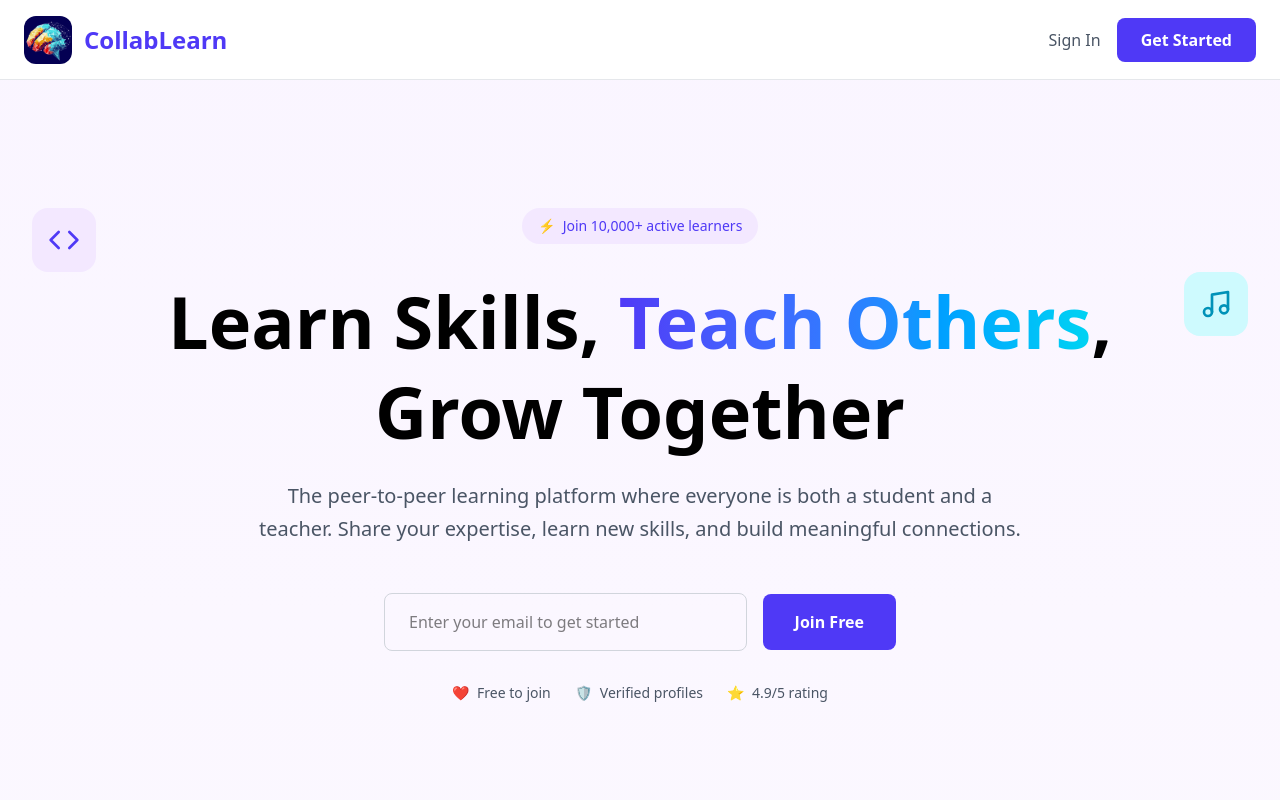
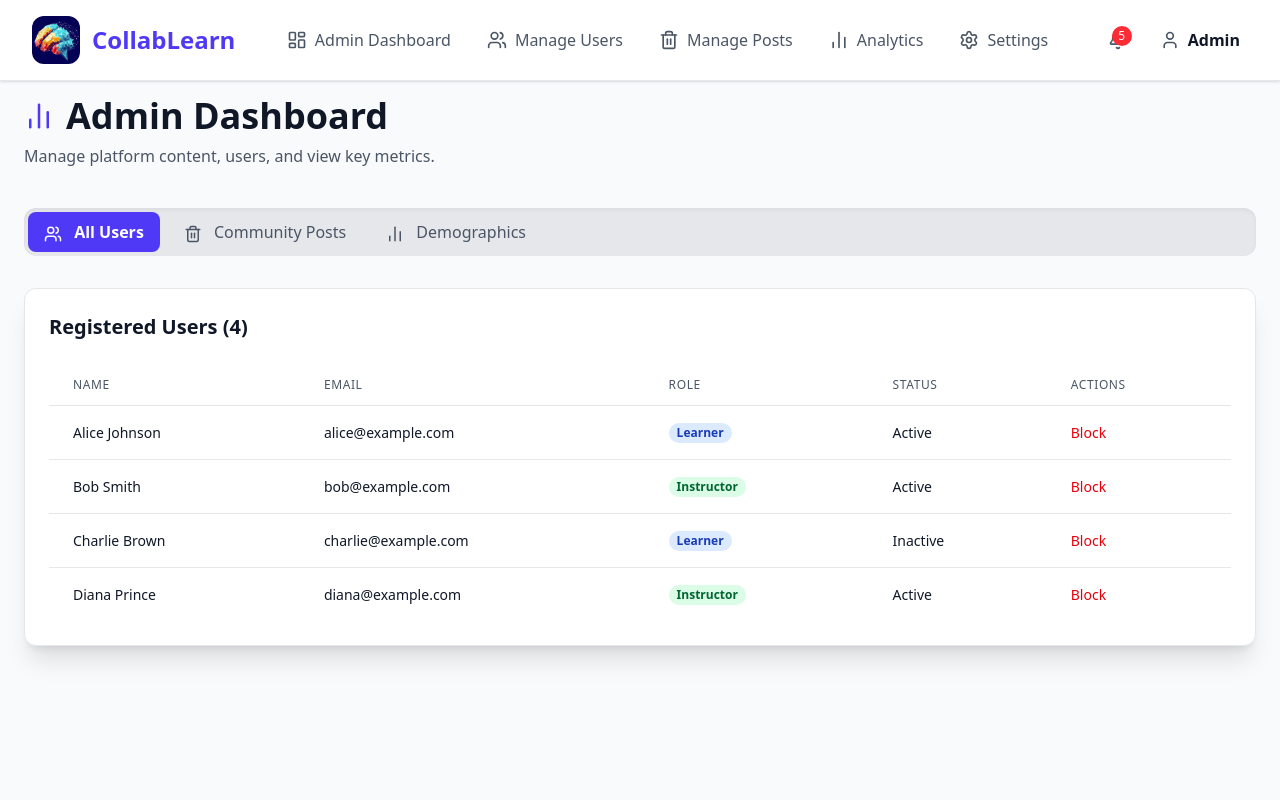
Before and after one commit to S-Nitya/CollabLearn, a React (Vite) app in the folder client/: page / in a window 1280 px wide. Shown: the top 800 px of the page. Built offline with nearby package versions, Linux system fonts and the light colour scheme.

Commit message:
Admin stuff

```diff
--- a/client/src/App.jsx
+++ b/client/src/App.jsx
@@ -1,44 +1,50 @@
-import React from 'react';
-import { Routes, Route } from 'react-router-dom';
-import { Toaster } from 'react-hot-toast';
-import CollabLearnLanding from './components/user/landingPage';
-import LoginPage from './auth/login';
-import SignupPage from './auth/signup';
-import Dashboard from './components/user/dashboard';
-import BrowseSkills from './components/user/browseSkills';
-import CalendarPage from './components/user/calendar';
-import CommunityPage from './components/user/community';
-import Achievements from './components/user/Achievements';
-import ProfilePage from './components/user/ProfilePage';
-import ProtectedRoute from './auth/ProtectedRoute';
-import MessagesPage from './components/user/Messages';
-import PostPage from './components/user/PostPage';
-import BookingSessionPage from './components/user/bookSession';
-import SettingsPage from './components/user/settingsPage';
+// import React from 'react';
+// import { Routes, Route } from 'react-router-dom';
+// import { Toaster } from 'react-hot-toast';
+// import CollabLearnLanding from './components/user/landingPage';
+// import LoginPage from './auth/login';
+// import SignupPage from './auth/signup';
+// import Dashboard from './components/user/dashboard';
+// import BrowseSkills from './components/user/browseSkills';
+// import CalendarPage from './components/user/calendar';
+// import CommunityPage from './components/user/community';
+// import Achievements from './components/user/Achievements';
+// import ProfilePage from './components/user/ProfilePage';
+// import ProtectedRoute from './auth/ProtectedRoute';
+// import MessagesPage from './components/user/Messages';
+// import PostPage from './components/user/PostPage';
+// import BookingSessionPage from './components/user/bookSession';
+// import SettingsPage from './components/user/settingsPage';
+// import AdminDashboard from './components/admin/AdminDashboard';
 
-function App() {
-  return (
-    <div>
-      <Toaster />
-      <Routes>
-        <Route path="/" element={<CollabLearnLanding />} />
-        <Route path="/login" element={<LoginPage />} />
-        <Route path="/signup" element={<SignupPage />} />
-        <Route path="/dashboard" element={<ProtectedRoute><Dashboard /></ProtectedRoute>} />
-        <Route path="/browse-skills" element={<ProtectedRoute><BrowseSkills /></ProtectedRoute>} />
-        <Route path="/calendar" element={<ProtectedRoute><CalendarPage /></ProtectedRoute>} />
-        <Route path="/community" element={<ProtectedRoute><CommunityPage /></ProtectedRoute>} />
-        <Route path="/post/:postId" element={<ProtectedRoute><PostPage /></ProtectedRoute>} />
-        <Route path="/messages" element={<ProtectedRoute><MessagesPage/></ProtectedRoute>} />
-        <Route path="/achievements" element={<ProtectedRoute><Achievements /></ProtectedRoute>} />
-        <Route path="/profile" element={<ProtectedRoute><ProfilePage /></ProtectedRoute>} />
-        <Route path="/book-session" element={<ProtectedRoute><BookingSessionPage /></ProtectedRoute>} />
-        <Route path="/settings" element={<ProtectedRoute><SettingsPage /></ProtectedRoute>} />
+// function App() {
+//   return (
+//     <div>
+//                   <Toaster />
+//                   <Routes>
+//                         <Route path="/" element={<CollabLearnLanding />} />
+//                         <Route path="/login" element={<LoginPage />} />
+//                         <Route path="/signup" element={<SignupPage />} />
+//                         <Route path="/dashboard" element={<ProtectedRoute><Dashboard /></ProtectedRoute>} />
+//                         <Route path="/browse-skills" element={<ProtectedRoute><BrowseSkills /></ProtectedRoute>} />
+//                         <Route path="/calendar" element={<ProtectedRoute><CalendarPage /></ProtectedRoute>} />
+//                         <Route path="/community" element={<ProtectedRoute><CommunityPage /></ProtectedRoute>} />
+//                         <Route path="/post/:postId" element={<ProtectedRoute><PostPage /></ProtectedRoute>} />
+//                         <Route path="/messages" element={<ProtectedRoute><MessagesPage/></ProtectedRoute>} />
+//                         <Route path="/achievements" element={<ProtectedRoute><Achievements /></ProtectedRoute>} />
+//                         <Route path="/profile" element={<ProtectedRoute><ProfilePage /></ProtectedRoute>} />
+//                         <Route path="/book-session" element={<ProtectedRoute><BookingSessionPage /></ProtectedRoute>} />
+//                         <Route path="/settings" element={<ProtectedRoute><SettingsPage /></ProtectedRoute>} />
+//                   </Routes>
+//     </div>
+//   );
+// }
 
-      </Routes>
-      {/* <SettingsPage /> */}
-    </div>
-  );
+// export default App;
+
+import React from "react";
+import AdminDashboard from "./components/admin/AdminDashboard";
+
+export default function App() {
+  return <AdminDashboard />;
 }
-
-export default App;
--- a/client/src/components/admin/AdminDashboard.jsx
+++ b/client/src/components/admin/AdminDashboard.jsx
@@ -1,9 +1,8 @@
 import React, { useState, useEffect } from 'react';
 import { Users, Trash2, BarChart2, CheckCircle, X, Loader } from 'lucide-react';
-// Assuming the useTheme hook is available via your context
-import { useTheme } from './context/ThemeContext';
-// Assuming MainNavbar exists at this path
-import MainNavbar from '../navbar/mainNavbar';
+
+// Assuming AdminNavbar exists at this path
+import AdminNavbar from '../../navbar/adminNavbar';
 
 // --- Dummy Data (Replace with API calls) ---
 const initialUsers = [
@@ -19,24 +18,21 @@ const initialPosts = [
     { id: 103, author: 'Alice Johnson', content: 'Completed my first HTML session!', date: '2025-09-30', reports: 0, status: 'Live' },
 ];
 
+// --- Static Theme Classes (Light Mode) ---
+const themeBg = 'bg-gray-50 text-gray-900';
+const primaryText = 'text-indigo-600';
+const subtleText = 'text-gray-600';
+const buttonClass = (isActive) => isActive
+    ? `py-2 px-4 rounded-lg font-semibold bg-indigo-600 text-white`
+    : `py-2 px-4 rounded-lg font-medium hover:bg-gray-200 ${subtleText}`;
+
+
 // --- Main Component ---
 export default function AdminDashboard() {
-    // Access theme context for dark mode styling
-    const { isDarkMode } = useTheme();
     const [activeTab, setActiveTab] = useState('users'); // users, posts, demographics
     const [users, setUsers] = useState(initialUsers);
     const [posts, setPosts] = useState(initialPosts);
     const [loading, setLoading] = useState(false);
-
-    // --- Theme Utility Classes ---
-    const themeBg = isDarkMode ? 'bg-gray-900 text-gray-50' : 'bg-gray-50 text-gray-900';
-    const cardBg = isDarkMode ? 'bg-gray-800 border-gray-700' : 'bg-white border-gray-200';
-    const primaryText = isDarkMode ? 'text-indigo-400' : 'text-indigo-600';
-    const subtleText = isDarkMode ? 'text-gray-400' : 'text-gray-600';
-    const buttonClass = (isActive) => isActive
-        ? `py-2 px-4 rounded-lg font-semibold ${isDarkMode ? 'bg-indigo-700 text-white' : 'bg-indigo-600 text-white'}`
-        : `py-2 px-4 rounded-lg font-medium hover:bg-gray-200 dark:hover:bg-gray-700 ${subtleText}`;
-
 
     // --- Admin Actions ---
 
@@ -62,9 +58,9 @@ export default function AdminDashboard() {
 
     // --- Sub-Component: Users Table ---
     const UserManagement = () => (
-        <div className={`shadow-xl rounded-xl p-6 ${cardBg} overflow-x-auto`}>
+        <div className={`shadow-xl rounded-xl p-6 bg-white border border-gray-200 overflow-x-auto`}>
             <h3 className="text-xl font-bold mb-6">Registered Users ({users.length})</h3>
-            <table className="min-w-full divide-y divide-gray-200 dark:divide-gray-700">
+            <table className="min-w-full divide-y divide-gray-200">
                 <thead>
                     <tr>
                         {['Name', 'Email', 'Role', 'Status', 'Actions'].map(header => (
@@ -74,13 +70,13 @@ export default function AdminDashboard() {
                         ))}
                     </tr>
                 </thead>
-                <tbody className="divide-y divide-gray-200 dark:divide-gray-700">
+                <tbody className="divide-y divide-gray-200">
                     {users.map(user => (
                         <tr key={user.id} className={user.status === 'Blocked' ? 'opacity-50' : ''}>
                             <td className="px-6 py-4 whitespace-nowrap text-sm font-medium">{user.name}</td>
                             <td className="px-6 py-4 whitespace-nowrap text-sm">{user.email}</td>
                             <td className="px-6 py-4 whitespace-nowrap text-sm">
-                                <span className={`inline-flex px-2 text-xs font-semibold leading-5 rounded-full ${user.role === 'Instructor' ? 'bg-green-100 text-green-800 dark:bg-green-900 dark:text-green-300' : 'bg-blue-100 text-blue-800 dark:bg-blue-900 dark:text-blue-300'}`}>
+                                <span className={`inline-flex px-2 text-xs font-semibold leading-5 rounded-full ${user.role === 'Instructor' ? 'bg-green-100 text-green-800' : 'bg-blue-100 text-blue-800'}`}>
                                     {user.role}
                                 </span>
                             </td>
@@ -91,7 +87,7 @@ export default function AdminDashboard() {
                                 <button
                                     onClick={() => blockUser(user.id)}
                                     disabled={user.status === 'Blocked' || loading}
-                                    className="text-red-600 hover:text-red-900 dark:text-red-400 dark:hover:text-red-200 disabled:opacity-50"
+                                    className="text-red-600 hover:text-red-900 disabled:opacity-50"
                                 >
                                     {user.status === 'Blocked' ? 'Blocked' : 'Block'}
                                 </button>
@@ -106,9 +102,9 @@ export default function AdminDashboard() {
 
     // --- Sub-Component: Posts Table ---
     const PostManagement = () => (
-        <div className={`shadow-xl rounded-xl p-6 ${cardBg} overflow-x-auto`}>
+        <div className={`shadow-xl rounded-xl p-6 bg-white border border-gray-200 overflow-x-auto`}>
             <h3 className="text-xl font-bold mb-6">Community Posts ({posts.length})</h3>
-            <table className="min-w-full divide-y divide-gray-200 dark:divide-gray-700">
+            <table className="min-w-full divide-y divide-gray-200">
                 <thead>
                     <tr>
                         {['Post ID', 'Author', 'Content Preview', 'Reports', 'Actions'].map(header => (
@@ -118,9 +114,9 @@ export default function AdminDashboard() {
                         ))}
                     </tr>
                 </thead>
-                <tbody className="divide-y divide-gray-200 dark:divide-gray-700">
+                <tbody className="divide-y divide-gray-200">
                     {posts.map(post => (
-                        <tr key={post.id} className={post.reports > 0 ? 'bg-red-50 dark:bg-red-900/20' : ''}>
+                        <tr key={post.id} className={post.reports > 0 ? 'bg-red-50' : ''}>
                             <td className="px-6 py-4 whitespace-nowrap text-sm font-medium">{post.id}</td>
                             <td className="px-6 py-4 whitespace-nowrap text-sm">{post.author}</td>
                             <td className="px-6 py-4 max-w-xs truncate text-sm">{post.content}</td>
@@ -129,7 +125,7 @@ export default function AdminDashboard() {
                                 <button
                                     onClick={() => deletePost(post.id)}
                                     disabled={loading}
-                                    className="text-red-600 hover:text-red-900 dark:text-red-400 dark:hover:text-red-200"
+                                    className="text-red-600 hover:text-red-900"
                                 >
                                     <Trash2 size={16} className="inline mr-1" /> Delete
                                 </button>
@@ -161,7 +157,7 @@ export default function AdminDashboard() {
                 <h3 className="text-xl font-bold mb-6">User Demographics & Platform Health</h3>
                 <div className="grid grid-cols-1 md:grid-cols-2 lg:grid-cols-4 gap-6 mb-8">
                     {dataCards.map((card, index) => (
-                        <div key={index} className={`p-5 rounded-xl shadow-md ${cardBg}`}>
+                        <div key={index} className={`p-5 rounded-xl shadow-md bg-white border border-gray-200`}>
                             <div className="flex items-center justify-between">
                                 <div className={`${card.color}`}>
                                     {card.icon}
@@ -175,7 +171,7 @@ export default function AdminDashboard() {
                     ))}
                 </div>
 
-                <div className={`p-6 rounded-xl shadow-md ${cardBg}`}>
+                <div className={`p-6 rounded-xl shadow-md bg-white border border-gray-200`}>
                     <h4 className="text-lg font-semibold mb-4 border-b pb-2">User Role Breakdown</h4>
                     <div className="flex justify-around items-center h-40">
                         {/* Simple Bar/Donut Chart Placeholder */}
@@ -199,7 +195,8 @@ export default function AdminDashboard() {
     // --- Main Render ---
     return (
         <div className={`min-h-screen ${themeBg} font-sans transition-colors duration-500`}>
-            <MainNavbar isDarkMode={isDarkMode} />
+            {/* Using the AdminNavbar */}
+            <AdminNavbar />
 
             <div className="pt-24 max-w-7xl mx-auto px-6 py-12">
                 <header className="mb-10">
@@ -211,7 +208,7 @@ export default function AdminDashboard() {
                 </header>
 
                 {/* Navigation Tabs */}
-                <div className={`mb-8 p-1 rounded-xl shadow-inner ${isDarkMode ? 'bg-gray-800' : 'bg-gray-200'} flex space-x-2`}>
+                <div className={`mb-8 p-1 rounded-xl shadow-inner bg-gray-200 flex space-x-2`}>
                     <button
                         onClick={() => setActiveTab('users')}
                         className={buttonClass(activeTab === 'users')}
@@ -243,5 +240,3 @@ export default function AdminDashboard() {
         </div>
     );
 }
-
-// NOTE: You must also modify App.jsx to include a route for this dashboard and protect it.
--- /dev/null
+++ b/client/src/navbar/adminNavbar.jsx
@@ -0,0 +1,198 @@
+import React, { useState, useEffect, useRef } from 'react';
+import { Link, useLocation, useNavigate } from 'react-router-dom';
+import { BarChart2, Users, Settings, LogOut, User, LayoutDashboard, Trash2, Home, Bell } from 'lucide-react';
+
+// Assuming the logo is imported
+import CollabLearnLogo from '../assets/Collablearn Logo.png';
+
+export default function AdminNavbar() {
+  const location = useLocation();
+  const navigate = useNavigate();
+  const dropdownRef = useRef(null);
+
+  // State and user data from localStorage
+  const [username, setUsername] = useState(localStorage.getItem('username') || 'Admin');
+  const [email, setEmail] = useState(localStorage.getItem('email') || 'admin@collab.com');
+  const [isDropdownOpen, setIsDropdownOpen] = useState(false);
+  const userRole = localStorage.getItem('userRole');
+
+  // --- Styling Helper Functions (Light Mode Only) ---
+
+  // Base class for navigation links
+  const linkBase = 'nav-item flex items-center gap-2 px-4 py-2 rounded-lg transition-all duration-200 transform hover:-translate-y-0.5';
+
+  // Link styling helper function for admin tabs
+  const getLinkClass = (path) => {
+    return location.pathname === path
+      ? `${linkBase} bg-indigo-600 text-white`
+      : `${linkBase} text-gray-600 hover:text-gray-900 hover:bg-gray-100`;
+  };
+
+  // Dropdown menu item styling
+  const getMenuButtonClass = () => {
+    // Retaining the original hover style from the user's MainNavbar
+    return `w-full flex items-center gap-3 px-4 py-2.5 text-gray-700 hover:bg-[#CC66FF] hover:text-white rounded-lg transition-colors group`;
+  };
+
+  // --- Effects and Handlers ---
+  useEffect(() => {
+    // Handles clicking outside the dropdown to close it
+    function handleClickOutside(event) {
+      if (dropdownRef.current && !dropdownRef.current.contains(event.target)) {
+        setIsDropdownOpen(false);
+      }
+    }
+    document.addEventListener("mousedown", handleClickOutside);
+    return () => {
+      document.removeEventListener("mousedown", handleClickOutside);
+    };
+  }, []);
+
+  const handleLogout = () => {
+    // Clear all user data
+    localStorage.clear();
+    setUsername('Guest');
+    setEmail('');
+    setIsDropdownOpen(false);
+    navigate('/');
+  };
+
+  const handleMenuClick = (path) => {
+    setIsDropdownOpen(false);
+    navigate(path);
+  };
+
+  // Define Admin Navigation Tabs
+  const adminNavTabs = [
+    { path: '/admin', icon: LayoutDashboard, label: 'Admin Dashboard' },
+    { path: '/admin/users', icon: Users, label: 'Manage Users' },
+    { path: '/admin/posts', icon: Trash2, label: 'Manage Posts' },
+    { path: '/admin/demographics', icon: BarChart2, label: 'Analytics' },
+    { path: '/settings', icon: Settings, label: 'Settings' },
+  ];
+
+  // --- Render ---
+  return (
+    <>
+      <nav className="fixed top-0 left-0 right-0 bg-white border-b border-gray-200 z-50 shadow-sm">
+        <div className="flex justify-between items-center h-20 px-8">
+
+          {/* Logo / Title */}
+          <div className="flex items-center gap-3">
+            <img
+              src={CollabLearnLogo}
+              alt="CollabLearn Logo"
+              className="w-12 h-12 rounded-xl object-cover"
+            />
+            <span className="text-2xl font-bold text-indigo-600">CollabLearn</span>
+          </div>
+
+          {/* Admin Navigation Tabs */}
+          <div className="flex items-center gap-1">
+            {adminNavTabs.map(tab => (
+              <Link key={tab.path} to={tab.path} className={getLinkClass(tab.path)}>
+                <tab.icon size={20} />
+                <span className="font-medium">{tab.label}</span>
+              </Link>
+            ))}
+          </div>
+
+          {/* User Section (Notifications and Profile Dropdown) */}
+          <div className="flex items-center gap-4">
+            {/* Notifications (Placeholder) */}
+            <div className="relative cursor-pointer p-2 rounded-full hover:bg-gray-100 transition-colors">
+              <Bell size={20} className="text-gray-600" />
+              <span className="absolute top-1 right-1 bg-red-500 text-white text-xs rounded-full w-5 h-5 flex items-center justify-center bell-notification">5</span>
+            </div>
+
+            {/* Profile Dropdown */}
+            <div className="relative" ref={dropdownRef}>
+              <div
+                className="flex items-center gap-2 cursor-pointer hover:bg-gray-100 rounded-lg p-2 transition-all duration-200"
+                onClick={() => setIsDropdownOpen(!isDropdownOpen)}
+              >
+                <User size={20} className="text-gray-600" />
+                <span className="text-base font-semibold text-gray-900">{username}</span>
+              </div>
+
+              {isDropdownOpen && (
+                <div className="absolute right-0 mt-2 w-72 bg-white rounded-lg shadow-lg border border-gray-200 py-2 z-50 animate-dropdown">
+
+                  {/* User Info Header */}
+                  <div className="px-4 py-3 border-b border-gray-200">
+                    <div className="flex items-center gap-3">
+                      <div className="w-10 h-10 bg-gray-300 rounded-full flex items-center justify-center">
+                        <User size={20} className="text-gray-600" />
+                      </div>
+                      <div>
+                        <p className="font-semibold text-gray-900">{username}</p>
+                        <p className="text-sm text-gray-500">{email}</p>
+                      </div>
+                    </div>
+                  </div>
+
+                  {/* Admin Menu Items */}
+                  <div className="p-2">
+                    {/* Link back to regular dashboard (Optional for quick switching) */}
+                    {userRole === 'admin' && (
+                        <button
+                          onClick={() => handleMenuClick('/dashboard')}
+                          className={getMenuButtonClass()}
+                        >
+                            <Home size={18} className="text-gray-500 group-hover:text-white transition-colors" />
+                            <span className="font-medium">User Dashboard</span>
+                        </button>
+                    )}
+
+                    <button
+                      onClick={() => handleMenuClick('/profile')}
+                      className={getMenuButtonClass()}
+                    >
+                      <User size={18} className="text-gray-500 group-hover:text-white transition-colors" />
+                      <span className="font-medium">Profile</span>
+                    </button>
+                    <button
+                      onClick={() => handleMenuClick('/settings')}
+                      className={getMenuButtonClass()}
+                    >
+                      <Settings size={18} className="text-gray-500 group-hover:text-white transition-colors" />
+                      <span className="font-medium">Settings</span>
+                    </button>
+                  </div>
+
+                  {/* Sign Out Button */}
+                  <div className="px-4 pb-2 pt-1 border-t border-gray-200">
+                    <button
+                      onClick={handleLogout}
+                      className="w-full flex items-center justify-center gap-2 px-4 py-2.5 bg-red-600 hover:bg-red-700 text-white rounded-lg font-medium transition-all transform hover:scale-105"
+                    >
+                      <LogOut size={18} />
+                      <span>Sign Out</span>
+                    </button>
+                  </div>
+                </div>
+              )}
+            </div>
+          </div>
+        </div>
+      </nav>
+
+      <style>{`
+        @keyframes dropdown {
+          from {
+            opacity: 0;
+            transform: translateY(-10px);
+          }
+          to {
+            opacity: 1;
+            transform: translateY(0);
+          }
+        }
+
+        .animate-dropdown {
+          animation: dropdown 0.2s ease-out;
+        }
+      `}</style>
+    </>
+  );
+}
```
